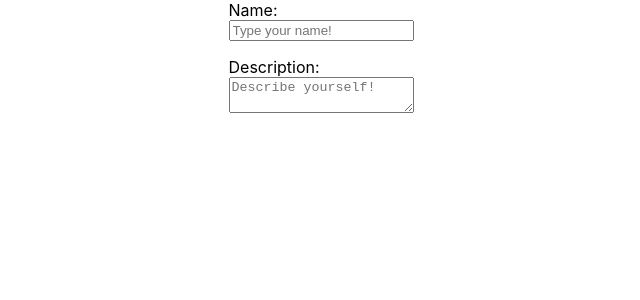
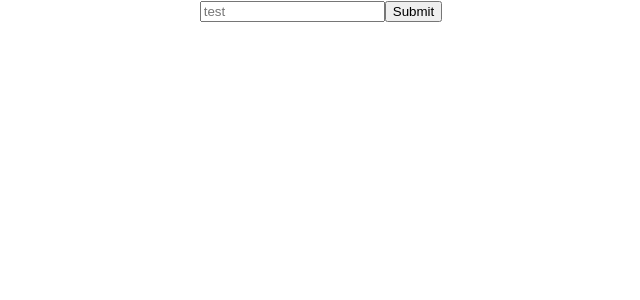
Before and after one commit to mdeamf/reactjs-forms, a React (Create React App) app: page / in a window 1280 px wide. Shown: the top 300 px of the page, without its empty margins (319-959 px from the left). Built offline with nearby package versions, Linux system fonts and the light colour scheme.

Commit message:
feat: experimenting with react-hook-form

```diff
--- a/src/App.js
+++ b/src/App.js
@@ -1,13 +1,16 @@
 import './App.css';
 import { ControlledFunctionalForm } from './components/ControlledFunctionalForm';
 import { ControlledClassForm } from './components/ControlledClassForm';
+import { ReactHookForm } from './components/ReactHookForm';
 
 function App() {
   return (
     <div className="App">
       {/* <ControlledFunctionalForm/> */}
 
-      <ControlledClassForm />
+      {/* <ControlledClassForm /> */}
+
+      <ReactHookForm />
     </div>
   );
 }
--- /dev/null
+++ b/src/components/ReactHookForm.js
@@ -0,0 +1,35 @@
+import React from 'react';
+import { useForm } from 'react-hook-form';
+
+const LOG = '[REACT HOOK FORM]';
+
+export const ReactHookForm = () => {
+  const {
+    register,
+    handleSubmit,
+    watch,
+    formState: { errors },
+  } = useForm();
+
+  const onSubmit = (data) => {
+    console.log(LOG, 'form submitted', data);
+  };
+
+  console.log(LOG, 'name changed', watch('name'));
+
+  console.log(LOG, 'form errors', errors);
+
+  return (
+    <form onSubmit={handleSubmit(onSubmit)}>
+      <input
+        name="name"
+        type="text"
+        placeholder="test"
+        {...register('name', { required: true })}
+      />
+      <input type="submit" />
+
+      <div>{errors.name && 'Name contains an error!'}</div>
+    </form>
+  );
+};
```
